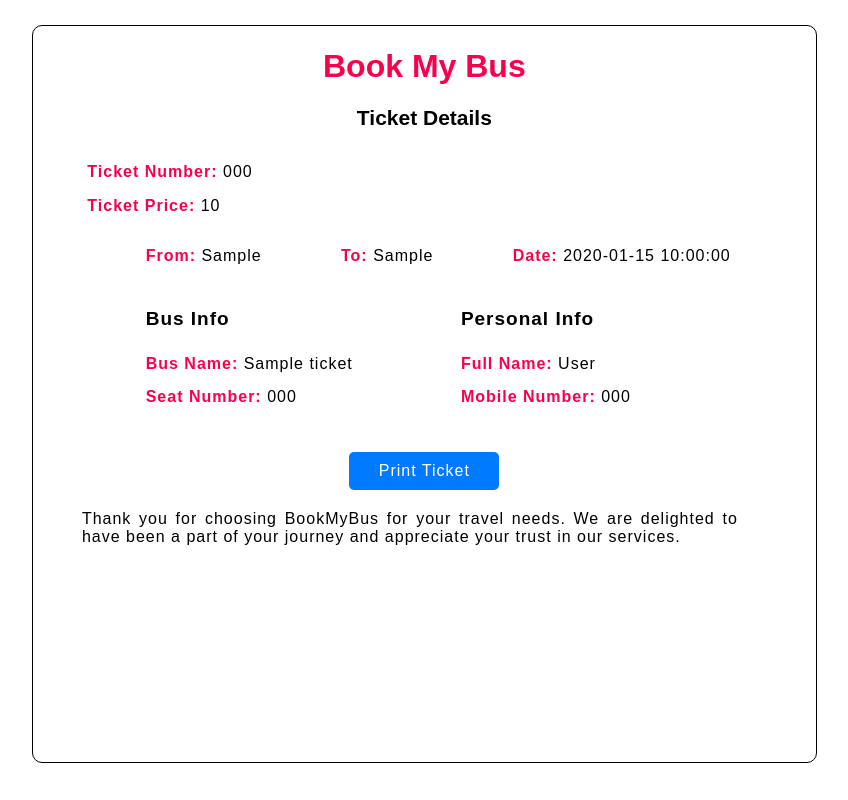
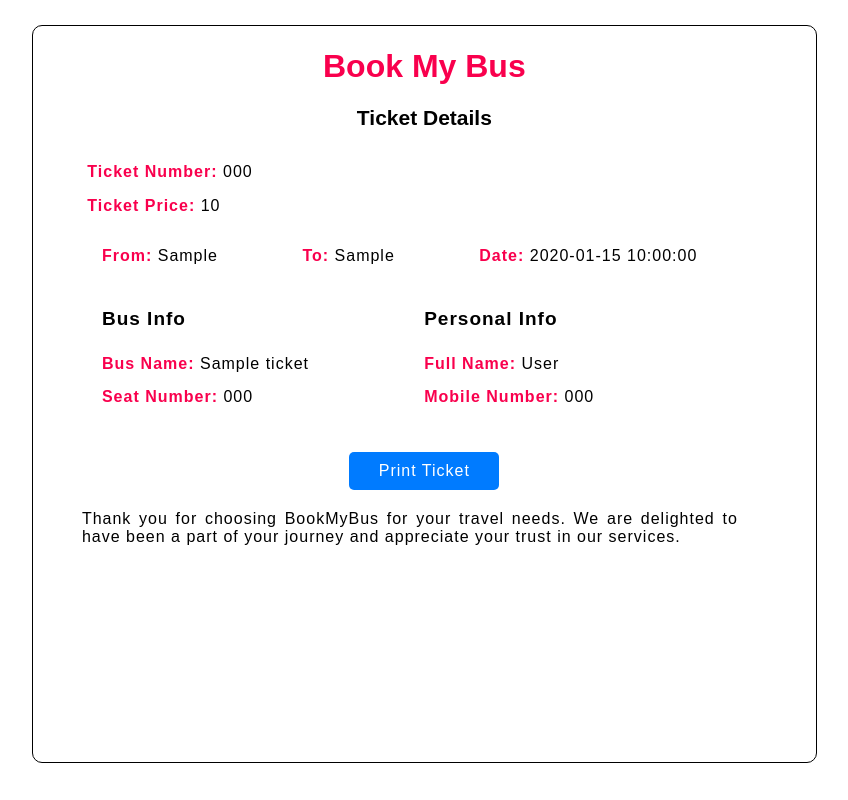
Before and after one commit to susan29acharya/Book-My-Bus, a PHP site: page /Book-My-Bus/pdf.php in a window 1280 px wide. Shown: the whole page, without its empty margins (204-1052 px from the left). Run offline with PHP 8.4, Linux system fonts and the light colour scheme; tables that the repository leaves empty or names only in its code hold one stand-in row (values such as "Sample post").

Commit message:
few changes done in print form

```diff
--- a/cancelticket.php
+++ b/cancelticket.php
@@ -113,7 +113,7 @@ $conn->close();
         }
         .destination {
             display: flex;
-            margin-left:8%;
+            margin-left:2%;
         }
         .destination p {
             font-size: 16px;
@@ -123,7 +123,7 @@ $conn->close();
         .ticket-details {
             margin: 1px 0;
             display: flex;
-            margin-left:8%;
+            margin-left:2%;
         }
         .ticket-details p {
             font-size: 16px;
--- a/pdf.php
+++ b/pdf.php
@@ -75,7 +75,7 @@ $conn->close();
         }
         .destination {
             display: flex;
-            margin-left:8%;
+            margin-left:2%;
         }
         .destination p {
             font-size: 16px;
@@ -85,7 +85,7 @@ $conn->close();
         .ticket-details {
             margin: 1px 0;
             display: flex;
-            margin-left:8%;
+            margin-left:2%;
         }
         .ticket-details p {
             font-size: 16px;
--- a/pdf2.php
+++ b/pdf2.php
@@ -86,7 +86,7 @@ $conn->close();
         }
         .destination {
             display: flex;
-            margin-left:8%;
+            margin-left:2%;
         }
         .destination p {
             font-size: 16px;
@@ -96,7 +96,7 @@ $conn->close();
         .ticket-details {
             margin: 1px 0;
             display: flex;
-            margin-left:8%;
+            margin-left:2%;
         }
         .ticket-details p {
             font-size: 16px;
```
